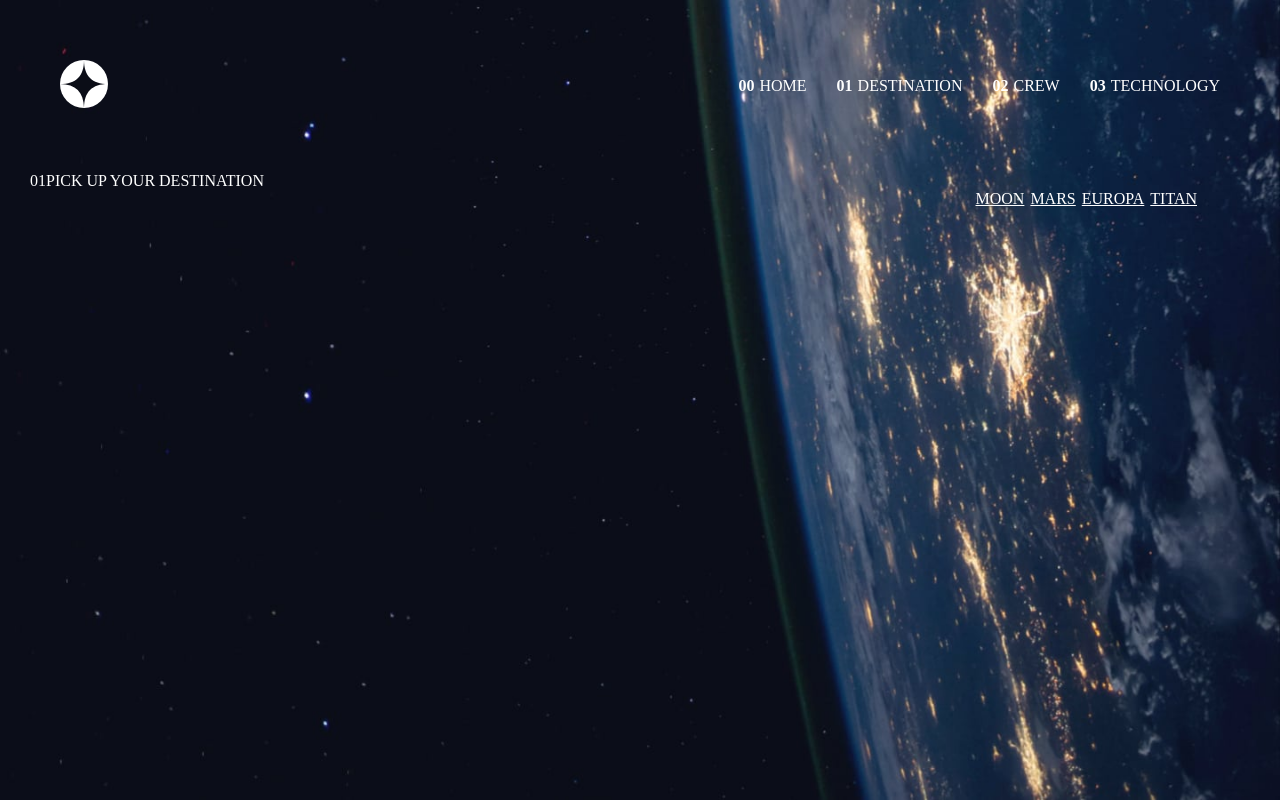
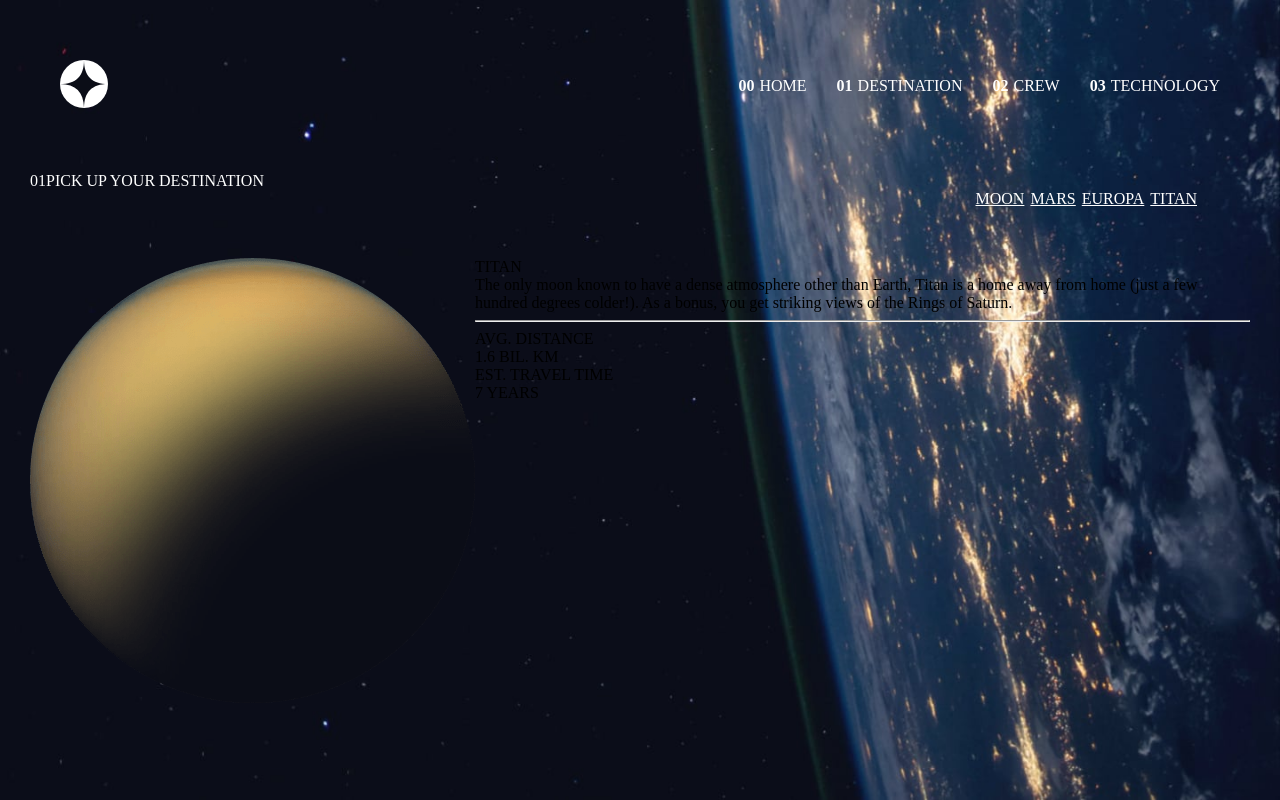
Before and after one commit to Youssef5107/Space-Tourism-React, a Next.js app: page /Destination/Titan in a window 1280 px wide. Built offline with nearby package versions, Linux system fonts and the light colour scheme.

Commit message:
add titan page

```diff
--- a/app/Destination/Titan/page.tsx
+++ b/app/Destination/Titan/page.tsx
@@ -1,4 +1,38 @@
+import styles from "../page.module.css"
+
+
 function Titan(){
+    return(
+        <>
+            <img src="/assets/destination/image-titan.png" alt="" />
+            <div className={styles.pageMainContentArea}>
+                <div>
+                    <div className={styles.mainContentTitle}>TITAN</div>
+                    <div className={styles.mainContent}>
+                        The only moon known to have a dense atmosphere other than Earth,
+                        Titan is a home away from home (just a few hundred degrees colder!).
+                        As a bonus,
+                        you get striking views of the Rings of Saturn.
+                    </div>
+                    <hr/>
+                    <div className={styles.infoArea}>
+                        <div className={styles.distanceInfoArea}>
+                            <div className={styles.avgDistance}>AVG. DISTANCE</div>
+                            <div className={styles.distance}>1.6 BIL. KM</div>
+                        </div>
+                        <div className={styles.timeInfoArea}>
+                            <div>
+                                <div className={styles.estTime}>EST. TRAVEL TIME</div>
+                                <div className={styles.time}>7 YEARS</div>
+                            </div>
+                        </div>
+                    </div>
+                </div>
+            </div>
+        </>
+
+    );
+
 
 }
 
```
